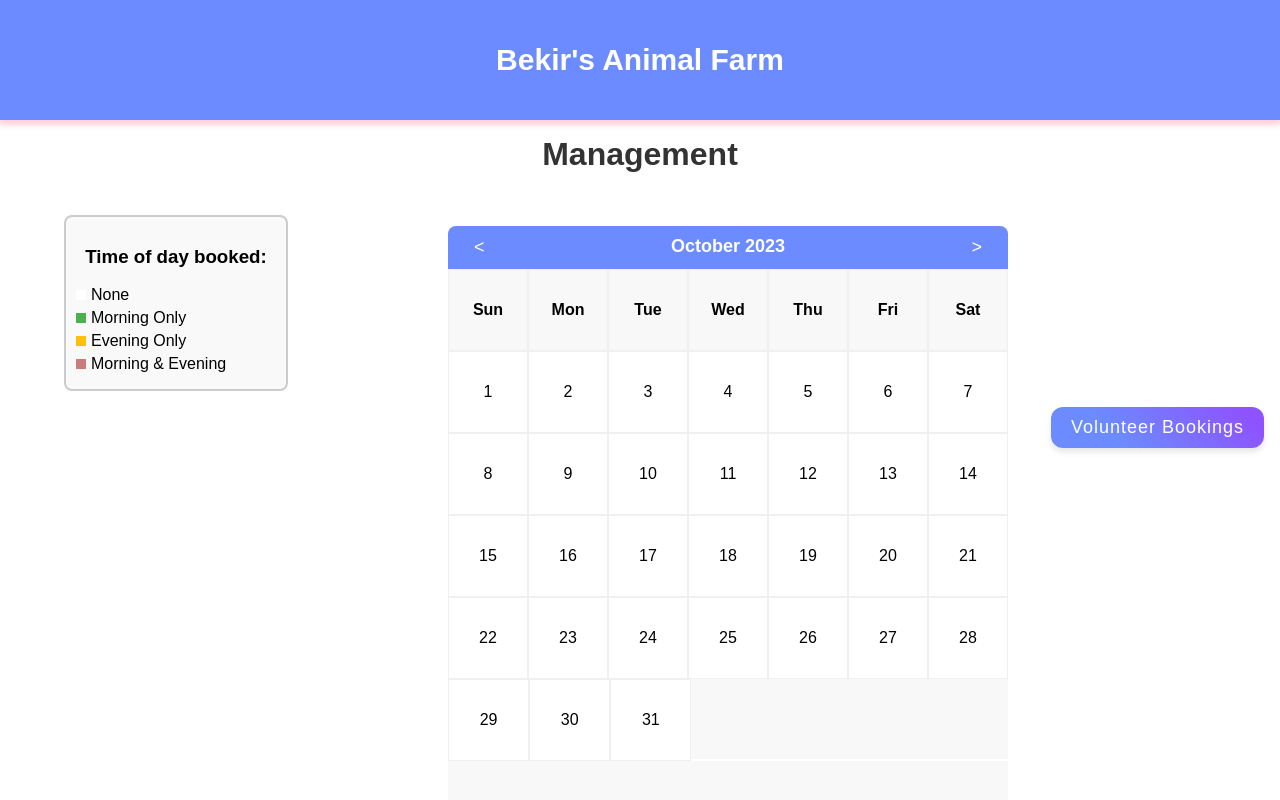
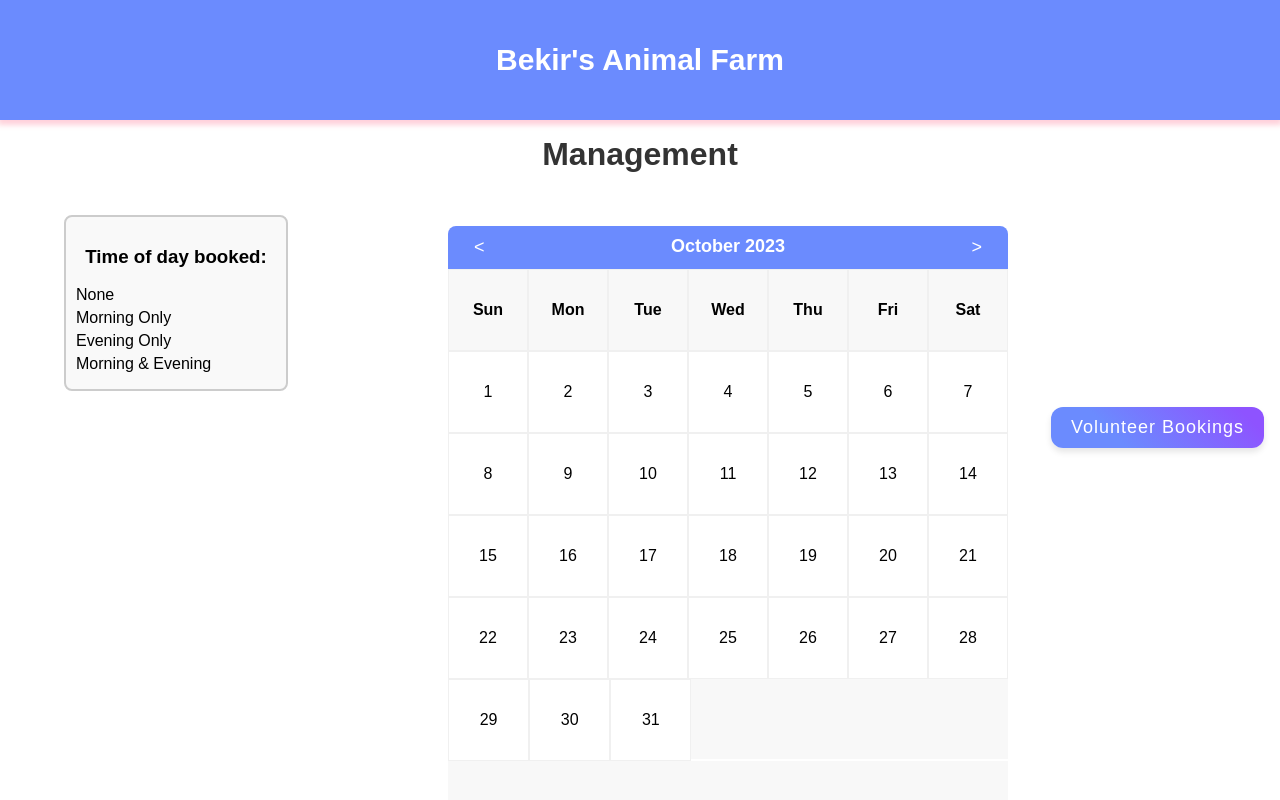
Before and after one commit to BEKIRKSU/AnimalFarm, a React (Create React App) app: page /ManagerView in a window 1280 px wide. Shown: the top 800 px of the page. Built offline with nearby package versions, Linux system fonts and the light colour scheme; no server answers.

Commit message:
Update Key.css

```diff
--- a/src/Key.css
+++ b/src/Key.css
@@ -15,11 +15,11 @@
     margin-bottom: 5px;
   }
 
-.key-color {
+/* .key-color {
     width: 10px;
     height: 10px;
     margin-right: 5px;
-  }
+  } */
 
 .key-color.white {
     background-color: white;
```
